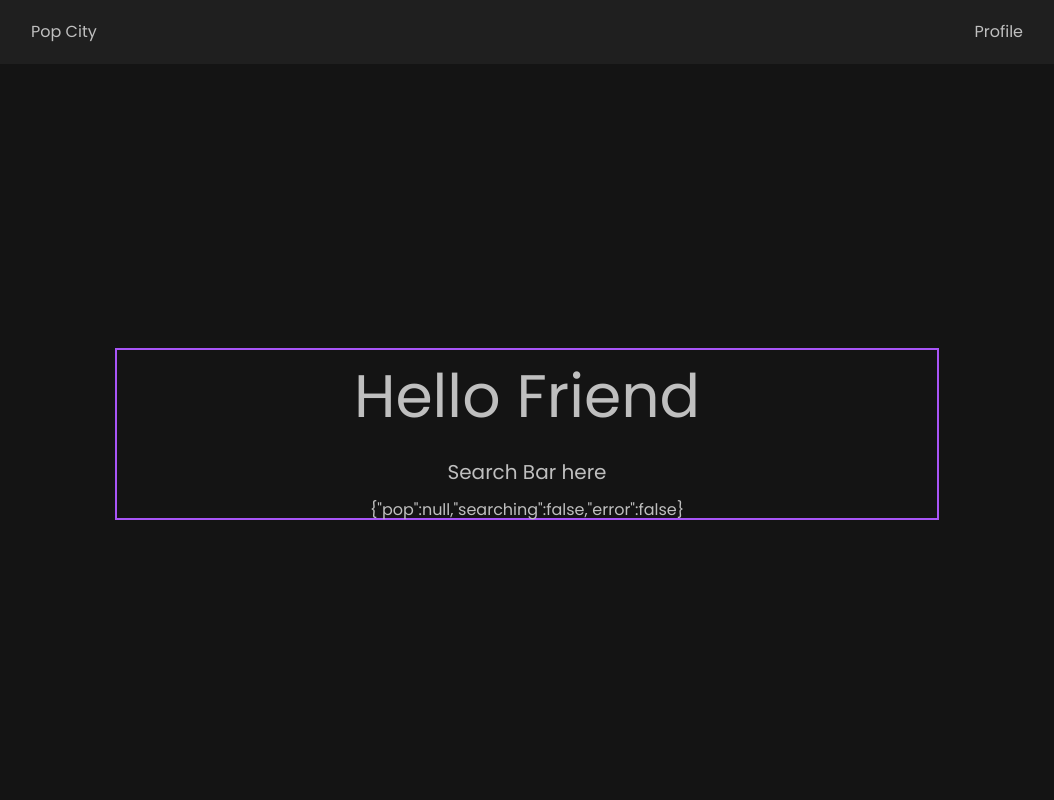
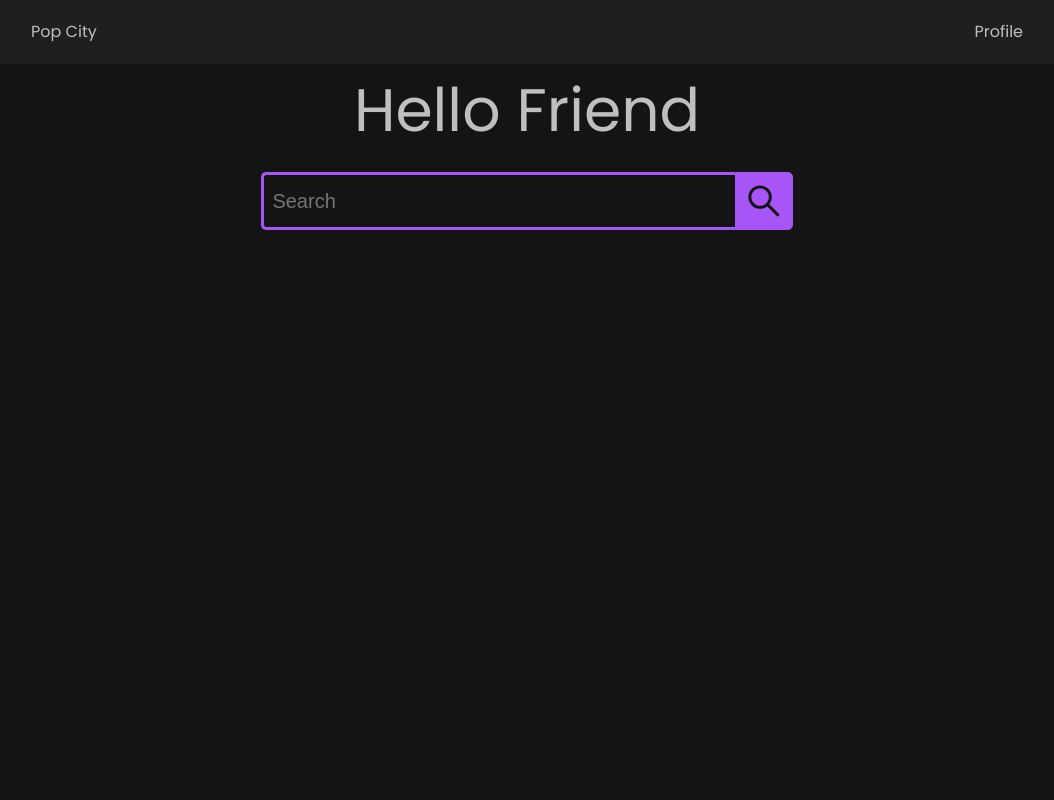
Before and after one commit to nrsimonelli/funko-town-global, a React (Create React App) app: page / in a window 1280 px wide. Shown: the top 800 px of the page, without its empty margins (113-1167 px from the left). Built offline with nearby package versions, Linux system fonts and the light colour scheme.

Commit message:
styled search bar component. changed hero from center to flex-start

```diff
--- a/package.json
+++ b/package.json
@@ -14,6 +14,7 @@
     "pg": "^8.6.0",
     "react": "^17.0.2",
     "react-dom": "^17.0.2",
+    "react-icons": "^4.2.0",
     "react-redux": "^7.2.4",
     "react-router-dom": "^5.2.0",
     "react-scripts": "4.0.3",
--- a/src/components/Hero/Hero.js
+++ b/src/components/Hero/Hero.js
@@ -18,26 +18,22 @@ const Hero = (props) => {
   //   }
   // }, [dispatch, props.popList]);
 
-  const requestList = () => {
-    console.log('requesting');
-    dispatch({ type: 'POP_LIST_REQUEST' });
-  };
-  const requestConfirm = () => {
-    console.log('confirmed');
-    dispatch({ type: 'POP_LIST_FETCH' });
+  const searchRequest = (query) => {
+    console.log('requesting with query:', query);
+    dispatch({ type: 'POP_LIST_FETCH', params: { query } });
   };
 
   return (
     <div className='root min-h-screen text-gray-light bg-primary-darker flex justify-between'>
       <Nav />
-      <div className='hero-root flex justify-center items-center flex-grow'>
+      <div className='hero-root flex justify-start items-center flex-grow'>
         {!props.popList.error ? (
-          <div className='container flex-row flex-wrap justify-center b'>
+          <div className='container flex-row flex-wrap justify-center'>
             <div className='hero-title text-3xl sm:text-5xl lg:text-6xl py-4 text-center w-full'>
               Hello Friend
             </div>
-            <SearchBar />
-            {!props.popList.searching && props.popList === null ? (
+            <SearchBar search={searchRequest} />
+            {props.popList.pop !== null ? (
               <>
                 {props.popList.pop.map((pop, index) => (
                   <PopCard
@@ -47,9 +43,7 @@ const Hero = (props) => {
                   />
                 ))}
               </>
-            ) : (
-              <div>{JSON.stringify(props.popList)}</div>
-            )}
+            ) : null}
           </div>
         ) : (
           <NotFound />
--- a/src/components/SearchBar/SearchBar.js
+++ b/src/components/SearchBar/SearchBar.js
@@ -1,9 +1,26 @@
-import React from 'react';
+import React, { useState } from 'react';
+import { AiOutlineSearch } from 'react-icons/ai';
 
-const SearchBar = () => {
+const SearchBar = (data) => {
+  const [searchQuery, setSearchQuery] = useState('');
+
+  const handleChange = (event) => {
+    console.log('onChange:', event.target.value);
+    setSearchQuery(event.target.value);
+  };
+
   return (
-    <div className='search-bar text-xl text-center py-4 w-full'>
-      Search Bar here
+    <div className='search-bar text-xl flex-row justify-center text-center py-4 w-full'>
+      <input
+        className='search-bar-input text-xl p-2 min-w-60 bg-transparent text-accent-darker'
+        placeholder='Search'
+        value={searchQuery}
+        onChange={handleChange}
+      />
+      <AiOutlineSearch
+        className='search-bar-button h-10 w-10 p-2 text-primary-darker bg-accent'
+        onClick={() => data.search(searchQuery)}
+      />
     </div>
   );
 };
--- a/src/redux/reducers/popReducer.js
+++ b/src/redux/reducers/popReducer.js
@@ -8,7 +8,7 @@ const popReducer = (
 
     case 'POP_LIST_ERROR':
       console.log(action.err);
-      return { pop: {}, error: true, searching: false };
+      return { ...state, error: true, searching: false };
 
     case 'POP_LIST_REQUEST':
       return { ...state, error: false, searching: true };
--- a/src/scss/main.scss
+++ b/src/scss/main.scss
@@ -13,6 +13,27 @@ html {
 
 body {
   background-color: $primary;
+}
+
+input {
+  color: inherit;
+  width: 66%;
+}
+
+.search-bar-input {
+  border: 3px solid $accent;
+  border-right: none;
+  border-radius: 5px 0 0 5px;
+  outline: none;
+}
+.search-bar-input:focus {
+  color: $accent;
+}
+
+.search-bar-button {
+  border: 1px solid $accent;
+  border-radius: 0 5px 5px 0;
+  cursor: pointer;
 }
 
 .b {
```
Also changed, not shown: src/css/main.css, 2 other files (tests, documents, lock files or other folders).
